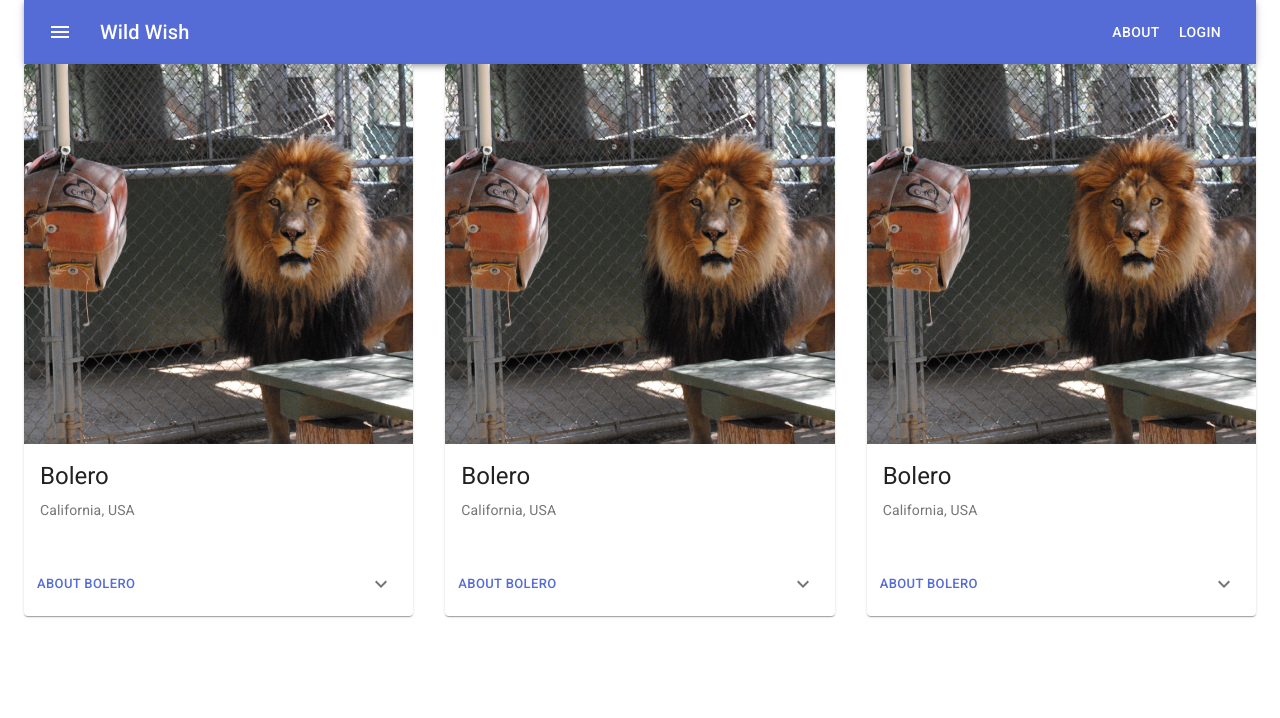
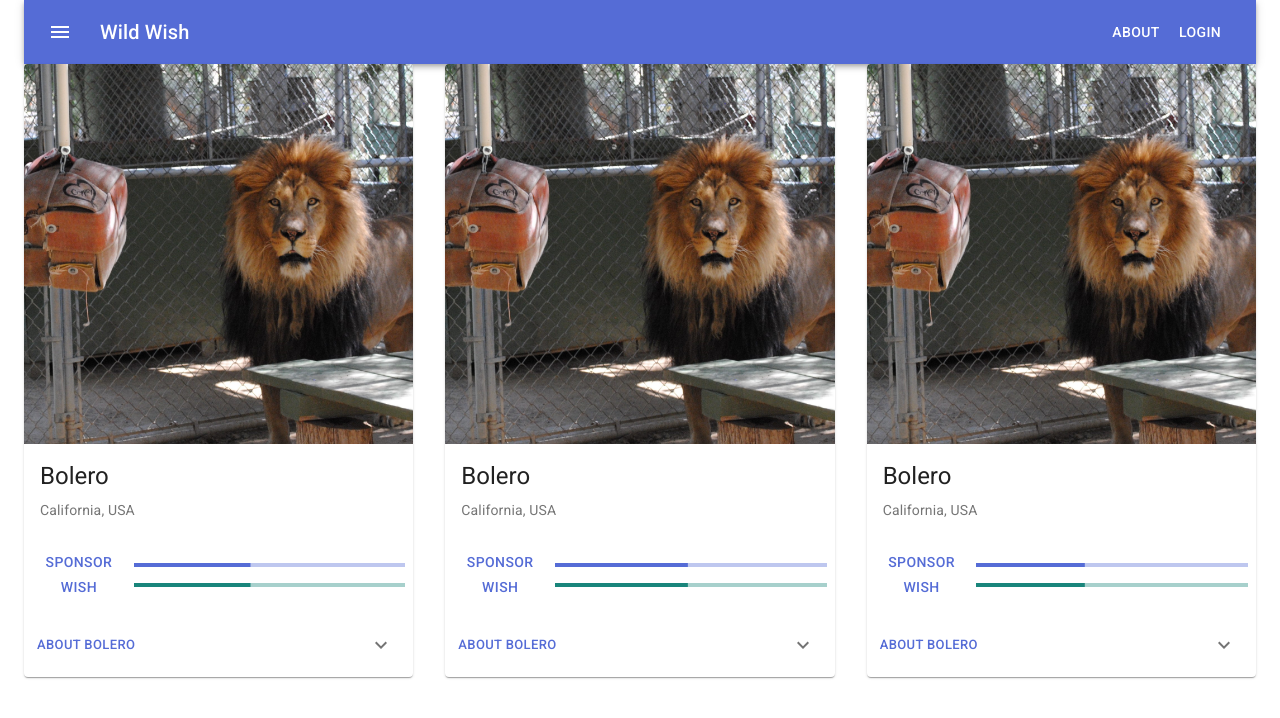
Before and after one commit to wolfmathias/wildwish-react-mui, a React (Create React App) app: page / in a window 1280 px wide. Shown: the top 718 px of the page. Built offline with nearby package versions, Linux system fonts and the light colour scheme.

Commit message:
added wishprogress

```diff
--- a/src/components/CardFront.js
+++ b/src/components/CardFront.js
@@ -25,6 +25,7 @@ import Button from '@material-ui/core/Button';
 
 
 import boleroImg from './bolero.JPG'
+import WishProgress from './WishProgress';
 
 const useStyles = makeStyles(theme => ({
   root: {
@@ -74,8 +75,8 @@ export default function CardFront() {
         </CardContent>
       </CardActionArea>
       <CardActions>
-
-
+        <Button size="medium" color="primary">SPONSOR WISH</Button>
+        <WishProgress/>
       </CardActions>
       <CardActions disableSpacing>
         <Button size="small" color="primary" onClick={handleExpandClick}>
```
